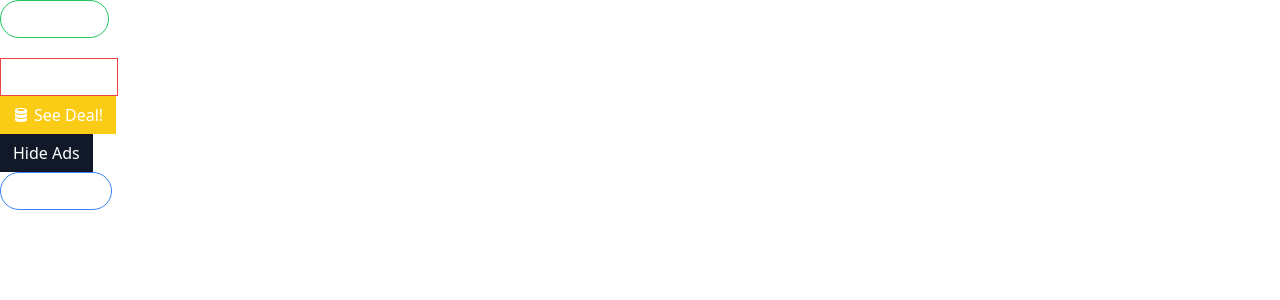
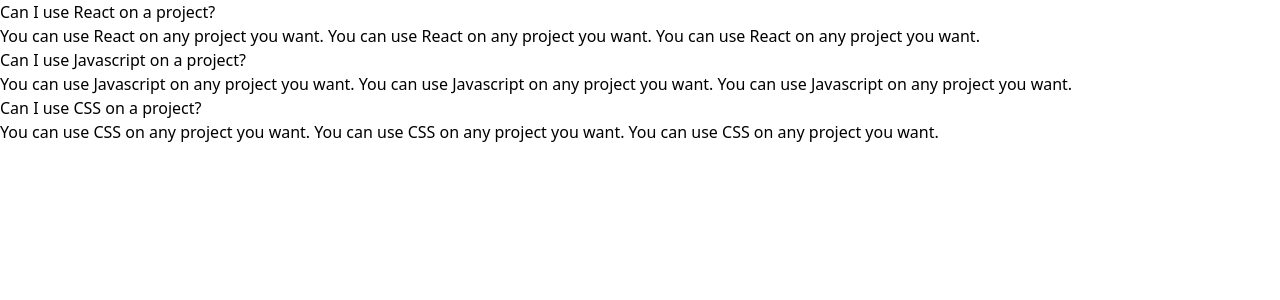
Before and after one commit to rachelspencer/comps-practice, a React (Create React App) app: page / in a window 1280 px wide. Shown: the top 300 px of the page. Built offline with nearby package versions, Linux system fonts and the light colour scheme.

Commit message:
accordian step 1

```diff
--- a/src/App.js
+++ b/src/App.js
@@ -1,41 +1,28 @@
-import { GoBell, GoCloudDownload, GoDatabase } from 'react-icons/go';
-import Button from './Button';
+import Accordion from './components/Accordion';
 
 
 const App = () => {
 
-    return (
-        <div>
-            <div>
-                <Button success outline rounded className="mb-5">
-                    <GoBell />
-                    Click Me
-                </Button>
-            </div>
-            <div>
-                <Button danger outline>
-                    <GoCloudDownload />
-                    Buy Now!
-                </Button>
-            </div>
-            <div>
-                <Button warning>
-                    <GoDatabase />
-                    See Deal!
-                </Button>
-            </div>
-            <div>
-                <Button secondary>
-                    Hide Ads
-                </Button>
-            </div>
-            <div>
-                <Button primary rounded outline>
-                    Something!
-                </Button>
-            </div>
-        </div>
-    )
+    const items = [
+        {
+            id:'kjns',
+            label: 'Can I use React on a project?',
+            content: 'You can use React on any project you want. You can use React on any project you want. You can use React on any project you want.'
+        },
+        {
+            id:'hdnk',
+            label: 'Can I use Javascript on a project?',
+            content: 'You can use Javascript on any project you want. You can use Javascript on any project you want. You can use Javascript on any project you want.'
+        },
+        {
+            id:'gsdr',
+            label: 'Can I use CSS on a project?',
+            content: 'You can use CSS on any project you want. You can use CSS on any project you want. You can use CSS on any project you want.'
+        },
+    ];
+
+    return <Accordion items={items} />
+
 };
 
 export default App;
--- /dev/null
+++ b/src/components/Accordion.js
@@ -0,0 +1,17 @@
+
+const Accordion = ({ items }) => {
+    const renderedItems = items.map((item) => {
+        return (
+            <div >
+                <div>{item.label}</div>
+                <div>{item.content}</div>
+            </div>
+        )
+    });
+
+    return (
+        <div>{renderedItems}</div>
+    );
+};
+
+export default Accordion;
--- /dev/null
+++ b/src/pages/ButtonPage.js
@@ -0,0 +1,41 @@
+import { GoBell, GoCloudDownload, GoDatabase } from 'react-icons/go';
+import Button from '../components/Button';
+
+
+const ButtonPage = () => {
+
+    return (
+        <div>
+            <div>
+                <Button success outline rounded className="mb-5">
+                    <GoBell />
+                    Click Me
+                </Button>
+            </div>
+            <div>
+                <Button danger outline>
+                    <GoCloudDownload />
+                    Buy Now!
+                </Button>
+            </div>
+            <div>
+                <Button warning>
+                    <GoDatabase />
+                    See Deal!
+                </Button>
+            </div>
+            <div>
+                <Button secondary>
+                    Hide Ads
+                </Button>
+            </div>
+            <div>
+                <Button primary rounded outline>
+                    Something!
+                </Button>
+            </div>
+        </div>
+    )
+};
+
+export default ButtonPage;
```
Also changed, not shown: src/components/Button.js (renamed from src/Button.js).
